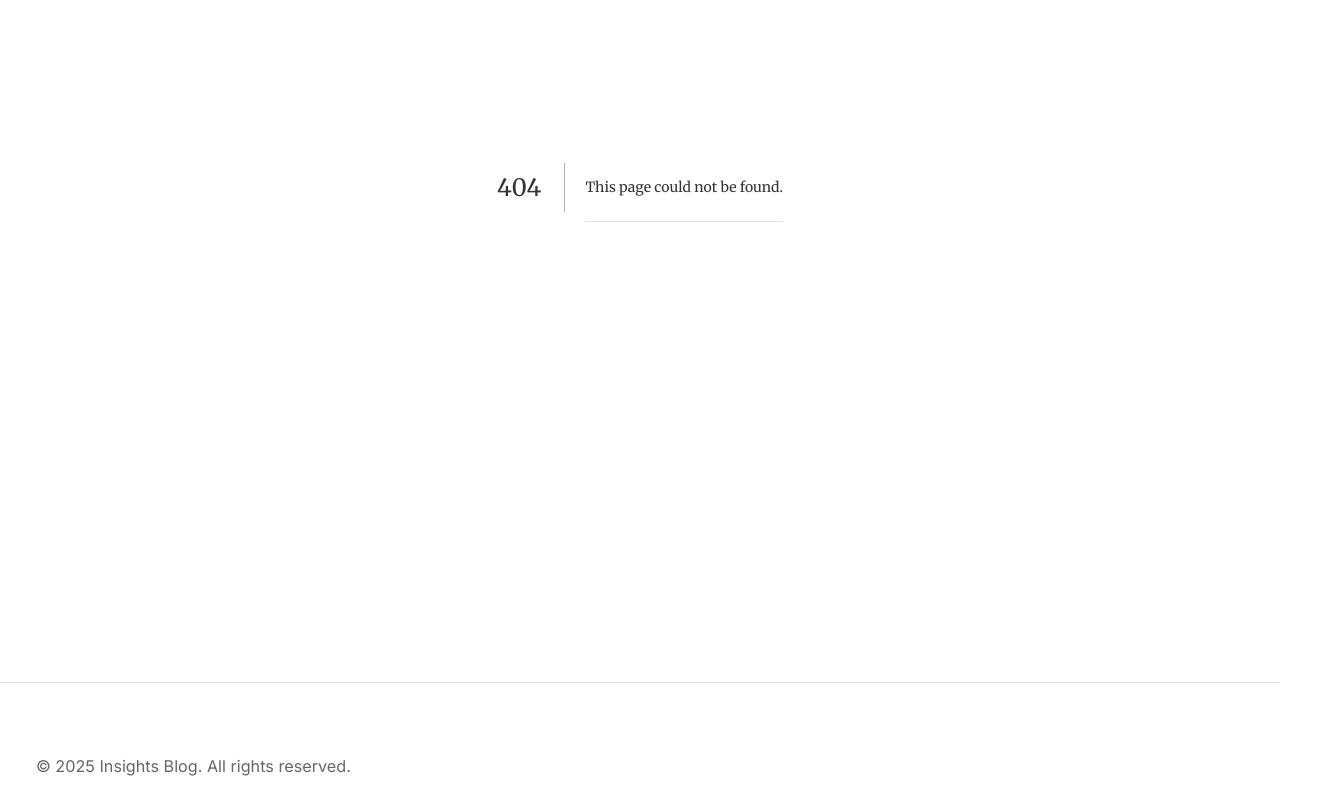
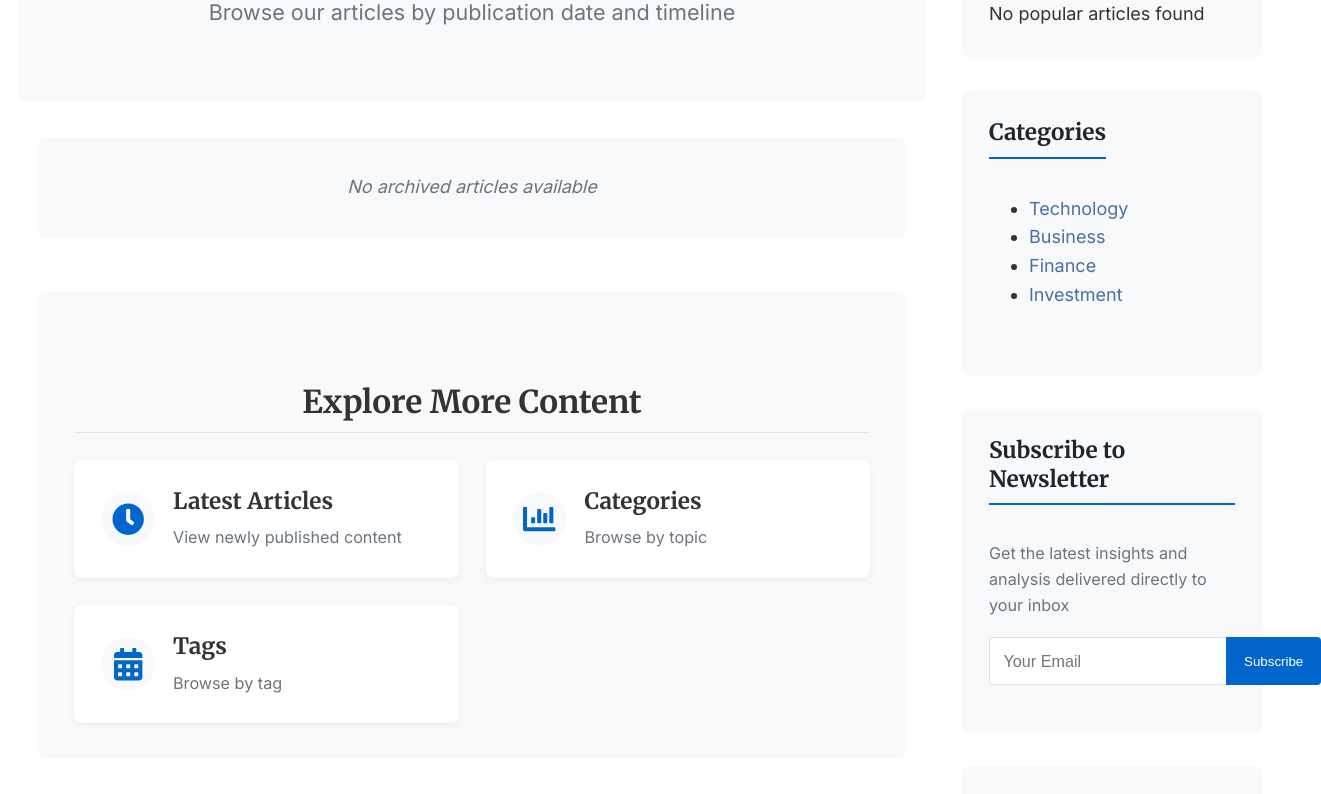
Before and after one commit to LeeJinMing/blog_1, a Next.js app: page /archives in a window 1280 px wide. Before the commit this address had no page. Shown: the part 380-1174 px from the top of the page, 1321 px wide, since content can reach past the window. Built offline with nearby package versions, Linux system fonts and the light colour scheme.

Commit message:
添加archives页面，修复By Date链接导致404的问题

```diff
--- /dev/null
+++ b/src/app/archives/archives.module.css
@@ -0,0 +1,181 @@
+.hero {
+  text-align: center;
+  margin-bottom: 2rem;
+  padding: 2rem 0;
+  background-color: var(--bg-secondary, #f8f9fa);
+  border-radius: 8px;
+}
+
+.subtitle {
+  font-size: 1.2rem;
+  color: var(--text-secondary, #6c757d);
+  margin-top: 0.5rem;
+}
+
+.archivesContainer {
+  max-width: 1100px;
+  margin: 0 auto;
+  padding: 0 20px;
+}
+
+.topAdContainer,
+.midAdContainer,
+.bottomAdContainer {
+  margin: 2rem 0;
+  text-align: center;
+}
+
+.archiveContent {
+  margin: 2rem 0;
+}
+
+.noArchives {
+  text-align: center;
+  color: var(--text-secondary, #6c757d);
+  font-style: italic;
+  padding: 2rem;
+  background-color: var(--bg-secondary, #f8f9fa);
+  border-radius: 8px;
+}
+
+.yearSection {
+  margin-bottom: 3rem;
+}
+
+.yearHeading {
+  font-size: 2rem;
+  margin-bottom: 1.5rem;
+  color: var(--heading-color, #212529);
+  padding-bottom: 0.5rem;
+  border-bottom: 2px solid var(--border-color, #dee2e6);
+}
+
+.monthSection {
+  margin-bottom: 2rem;
+  padding-left: 1rem;
+}
+
+.monthHeading {
+  display: flex;
+  align-items: center;
+  font-size: 1.5rem;
+  margin-bottom: 1rem;
+  color: var(--color-primary, #0066cc);
+}
+
+.monthIcon {
+  margin-right: 0.5rem;
+  font-size: 1.2rem;
+}
+
+.articleCount {
+  margin-left: 0.75rem;
+  font-size: 1rem;
+  color: var(--text-secondary, #6c757d);
+  font-weight: normal;
+}
+
+.articleList {
+  list-style-type: none;
+  padding-left: 2rem;
+  margin: 0;
+}
+
+.articleItem {
+  margin-bottom: 0.75rem;
+  display: flex;
+  align-items: baseline;
+}
+
+.articleDate {
+  min-width: 80px;
+  font-size: 0.9rem;
+  color: var(--text-secondary, #6c757d);
+  margin-right: 1rem;
+}
+
+.articleLink {
+  color: var(--text-primary, #212529);
+  text-decoration: none;
+  transition: color 0.2s;
+}
+
+.articleLink:hover {
+  color: var(--color-primary, #0066cc);
+  text-decoration: underline;
+}
+
+.bottomLinks {
+  margin: 3rem 0;
+  padding: 2rem;
+  background-color: var(--bg-secondary, #f8f9fa);
+  border-radius: 8px;
+}
+
+.bottomLinks h2 {
+  text-align: center;
+  margin-bottom: 1.5rem;
+  font-size: 1.75rem;
+}
+
+.linksGrid {
+  display: grid;
+  grid-template-columns: repeat(auto-fit, minmax(300px, 1fr));
+  gap: 1.5rem;
+}
+
+.featureLink {
+  display: flex;
+  align-items: center;
+  padding: 1.5rem;
+  background-color: white;
+  border-radius: 8px;
+  text-decoration: none;
+  color: var(--text-primary, #212529);
+  transition: transform 0.2s, box-shadow 0.2s;
+  box-shadow: 0 2px 8px rgba(0, 0, 0, 0.05);
+}
+
+.featureLink:hover {
+  transform: translateY(-3px);
+  box-shadow: 0 4px 12px rgba(0, 0, 0, 0.1);
+}
+
+.linkIcon {
+  font-size: 1.8rem;
+  color: var(--color-primary, #0066cc);
+  margin-right: 1rem;
+  display: flex;
+  align-items: center;
+  justify-content: center;
+  width: 3rem;
+  height: 3rem;
+  background-color: var(--bg-secondary, #f8f9fa);
+  border-radius: 50%;
+}
+
+.linkText h3 {
+  margin: 0 0 0.5rem 0;
+  font-size: 1.25rem;
+}
+
+.linkText p {
+  margin: 0;
+  color: var(--text-secondary, #6c757d);
+  font-size: 0.9rem;
+}
+
+/* 响应式设计 */
+@media (max-width: 768px) {
+  .linksGrid {
+    grid-template-columns: 1fr;
+  }
+
+  .articleItem {
+    flex-direction: column;
+  }
+
+  .articleDate {
+    margin-bottom: 0.25rem;
+  }
+}
--- /dev/null
+++ b/src/app/archives/page.js
@@ -0,0 +1,157 @@
+import Link from "next/link";
+import ClientAdPlaceholder from "@/app/components/ClientAdPlaceholder";
+import { FaCalendarAlt, FaChartBar, FaClock } from "react-icons/fa";
+import GlobalLayout from "@/app/components/GlobalLayout";
+import styles from "./archives.module.css";
+import { getPosts } from "@/lib/db";
+import dayjs from "dayjs";
+
+export const metadata = {
+  title: "Article Archives | Insights Blog",
+  description: "Browse our articles by publication date and timeline",
+};
+
+// 设置页面重新验证间隔 - 2小时
+export const revalidate = 7200;
+
+export default async function ArchivesPage() {
+  // 获取所有文章
+  const posts = await getPosts(500);
+
+  // 按年份和月份对文章进行分组
+  const archivesByYear = {};
+
+  posts.forEach((post) => {
+    const date = dayjs(post.createdAt);
+    const year = date.format("YYYY");
+    const month = date.format("MMMM"); // 完整月份名称
+
+    if (!archivesByYear[year]) {
+      archivesByYear[year] = {};
+    }
+
+    if (!archivesByYear[year][month]) {
+      archivesByYear[year][month] = [];
+    }
+
+    archivesByYear[year][month].push(post);
+  });
+
+  // 获取年份并排序（降序）
+  const years = Object.keys(archivesByYear).sort((a, b) => b - a);
+
+  return (
+    <GlobalLayout>
+      <section className={styles.hero}>
+        <h1>Article Archives</h1>
+        <p className={styles.subtitle}>
+          Browse our articles by publication date and timeline
+        </p>
+      </section>
+
+      <div className={styles.archivesContainer}>
+        {/* 顶部广告 */}
+        <div className={styles.topAdContainer}>
+          <ClientAdPlaceholder size="leaderboard" position="header" />
+        </div>
+
+        <div className={styles.archiveContent}>
+          {years.length === 0 ? (
+            <p className={styles.noArchives}>No archived articles available</p>
+          ) : (
+            <>
+              {years.map((year) => (
+                <div key={year} className={styles.yearSection}>
+                  <h2 className={styles.yearHeading}>{year}</h2>
+
+                  {Object.keys(archivesByYear[year]).map((month) => (
+                    <div
+                      key={`${year}-${month}`}
+                      className={styles.monthSection}
+                    >
+                      <h3 className={styles.monthHeading}>
+                        <FaCalendarAlt className={styles.monthIcon} />
+                        {month}
+                        <span className={styles.articleCount}>
+                          ({archivesByYear[year][month].length} articles)
+                        </span>
+                      </h3>
+
+                      <ul className={styles.articleList}>
+                        {archivesByYear[year][month].map((post) => {
+                          const date = dayjs(post.createdAt);
+                          const formattedDate = date.format("YYYY-MM-DD");
+                          const yyyymmdd = date.format("YYYYMMDD");
+
+                          return (
+                            <li key={post._id} className={styles.articleItem}>
+                              <span className={styles.articleDate}>
+                                {date.format("MMM DD")}
+                              </span>
+                              <Link
+                                href={`/posts/${yyyymmdd}/${post.slug}`}
+                                className={styles.articleLink}
+                              >
+                                {post.title}
+                              </Link>
+                            </li>
+                          );
+                        })}
+                      </ul>
+                    </div>
+                  ))}
+                </div>
+              ))}
+            </>
+          )}
+        </div>
+
+        {/* 中间广告 */}
+        <div className={styles.midAdContainer}>
+          <ClientAdPlaceholder size="rectangle" position="in-content" />
+        </div>
+
+        {/* 底部链接区域 */}
+        <div className={styles.bottomLinks}>
+          <h2>Explore More Content</h2>
+          <div className={styles.linksGrid}>
+            <Link href="/" className={styles.featureLink}>
+              <span className={styles.linkIcon}>
+                <FaClock />
+              </span>
+              <div className={styles.linkText}>
+                <h3>Latest Articles</h3>
+                <p>View newly published content</p>
+              </div>
+            </Link>
+
+            <Link href="/categories" className={styles.featureLink}>
+              <span className={styles.linkIcon}>
+                <FaChartBar />
+              </span>
+              <div className={styles.linkText}>
+                <h3>Categories</h3>
+                <p>Browse by topic</p>
+              </div>
+            </Link>
+
+            <Link href="/tags" className={styles.featureLink}>
+              <span className={styles.linkIcon}>
+                <FaCalendarAlt />
+              </span>
+              <div className={styles.linkText}>
+                <h3>Tags</h3>
+                <p>Browse by tag</p>
+              </div>
+            </Link>
+          </div>
+        </div>
+
+        {/* 底部广告 */}
+        <div className={styles.bottomAdContainer}>
+          <ClientAdPlaceholder size="leaderboard" position="footer" />
+        </div>
+      </div>
+    </GlobalLayout>
+  );
+}
--- a/src/app/categories/page.js
+++ b/src/app/categories/page.js
@@ -112,7 +112,7 @@ export default function CategoriesPage() {
               </div>
             </Link>
 
-            <Link href="/archive/2025" className="page-link">
+            <Link href="/archives" className="page-link">
               <div className="page-link-icon">
                 <FaChartLine />
               </div>
--- a/src/app/components/NavMenu.js
+++ b/src/app/components/NavMenu.js
@@ -18,7 +18,11 @@ export default function NavMenu() {
   ];
 
   // Define archives by date
-  const archives = [{ name: "2025", slug: "2025" }];
+  const archives = [
+    { name: "All Years", slug: "all" },
+    { name: "2025", slug: "2025" },
+    { name: "Archive", slug: "archive" },
+  ];
 
   // Toggle dropdown menu state
   const toggleCategory = () => {
@@ -95,7 +99,7 @@ export default function NavMenu() {
               {archives.map((archive) => (
                 <li key={archive.slug}>
                   <Link
-                    href={`/archive/${archive.slug}`}
+                    href={`/archives`}
                     className={styles.dropdownItem}
                     onClick={closeMenus}
                   >
```
